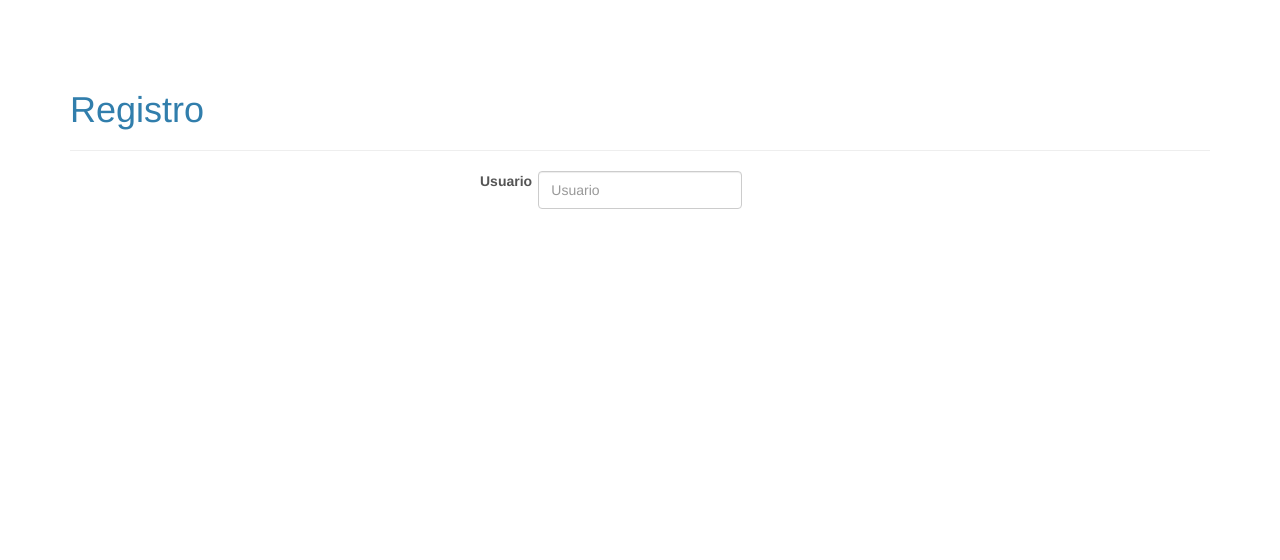
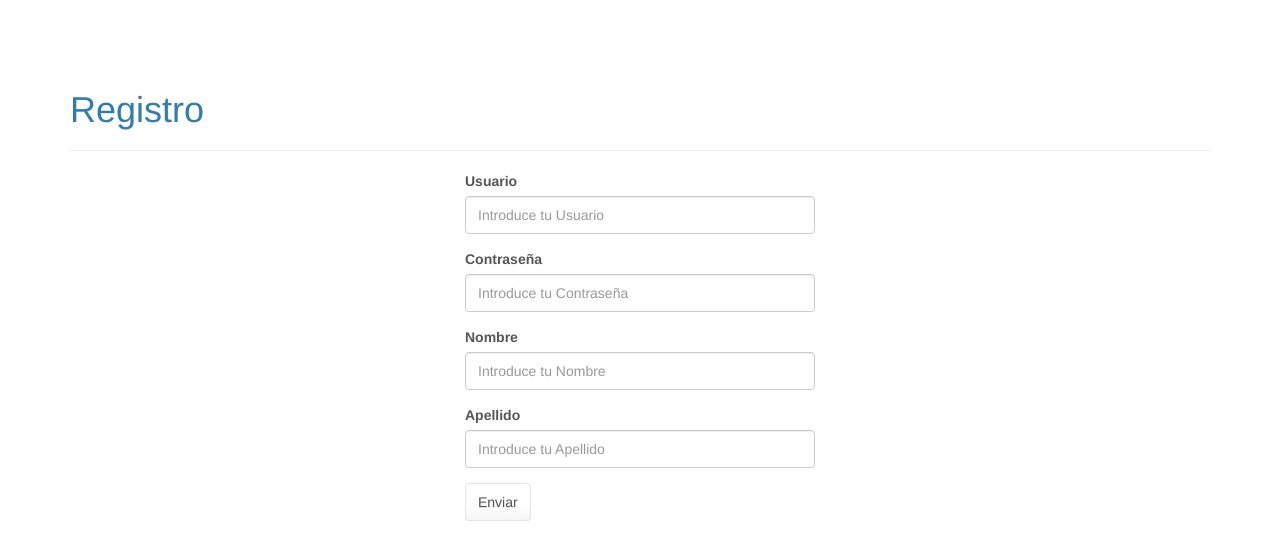
Before and after one commit to fernand0mart1n/Integrador-viejo, a PHP site: page /vista/registro.php in a window 1280 px wide. Shown: the top 560 px of the page. Run offline with PHP 8.4, Linux system fonts and the light colour scheme.

Commit message:
Formulario completo

```diff
--- a/vista/registro.php
+++ b/vista/registro.php
@@ -23,14 +23,37 @@
 		<div class="col-sm-4">
 			<fieldset>
 
-				<div class="form-group">
+				<form role="form" action="../controlador/registrarse.php" method="post">
 
-					<label for="inputUser" class="col-lg-2 control-label">  Usuario</label>
-      				<div class="col-lg-8">
-        				<input type="text" class="form-control" id="inputUser" placeholder="Usuario">
-      				</div>
+					<div class="form-group">
+					    <label for="usuario">Usuario</label>
+					    <input type="text" name="user" class="form-control" id="usuario"
+					        placeholder="Introduce tu Usuario">
+					</div>
 
-				</div>
+				  	<div class="form-group">
+				    	<label for="contraseña1">Contraseña</label>
+				    	<input type="password" name="pass" class="form-control" id="contraseña1"
+				        	placeholder="Introduce tu Contraseña">
+				  	</div>
+
+				  	<div class="form-group">
+					    <label for="nombre">Nombre</label>
+					    <input type="text" name="nombre" class="form-control" id="nombre"
+					        placeholder="Introduce tu Nombre">
+					</div>
+
+					<div class="form-group">
+					    <label for="apellido">Apellido</label>
+					    <input type="text" name="apellido" class="form-control" id="apellido"
+					        placeholder="Introduce tu Apellido">
+					</div>
+
+					<input id="action" type="hidden" name="action" value="registrarse"/>
+
+				  	<button type="submit" class="btn btn-default">Enviar</button>
+
+				</form>
 
 			</fieldset>
 		</div>
```
